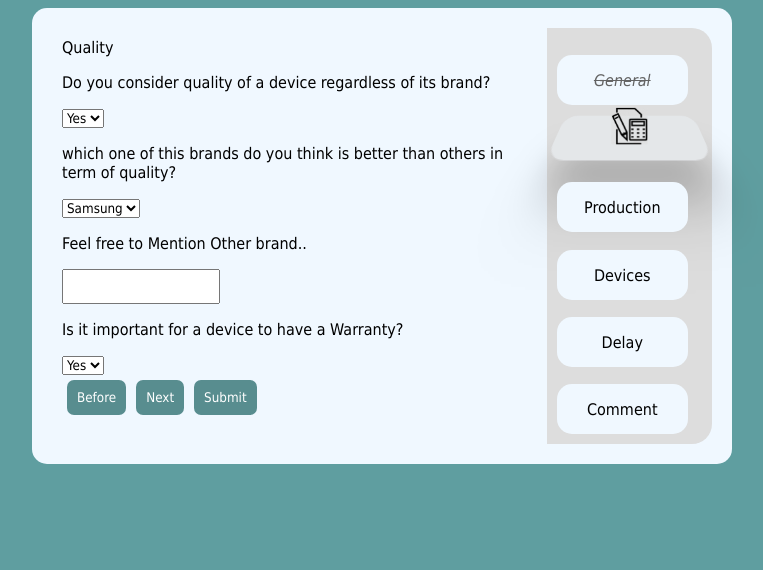
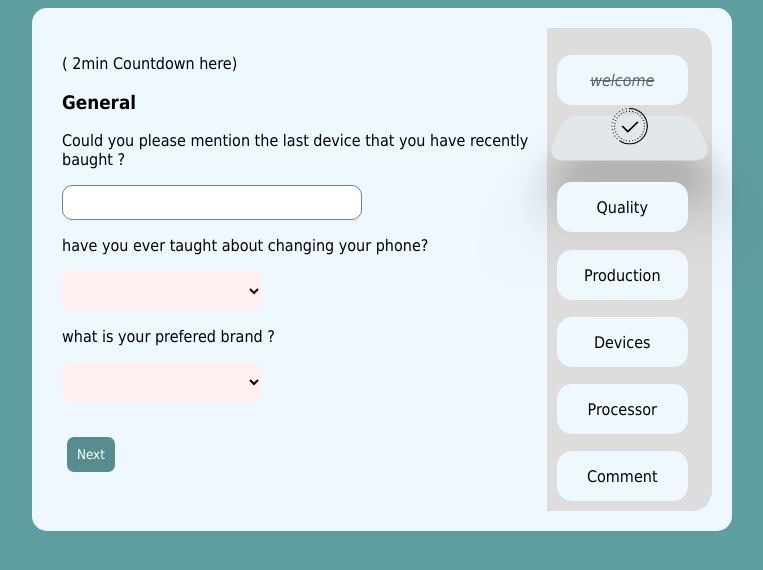
Before and after one commit to izadnia/poll-react, a React (Vite) app: page / in a window 1280 px wide. Both pictures are taken after a click on the button "Start". Shown: the top 570 px of the page, without its empty margins (258-1021 px from the left). Built offline with nearby package versions, Linux system fonts and the light colour scheme.

Commit message:
finished

```diff
--- a/src/components/PageQ.jsx
+++ b/src/components/PageQ.jsx
@@ -6,6 +6,27 @@ function PageQ(status) {
   useEffect(() => {}, [status]);
   return (
     <div className="container">
+
+      { status.props == -1 ? (
+          <div>
+            <h1>Welcome</h1>
+            <p>
+              We would like thank you for your time,our team were wondering if
+              you would be willing to answer a few questions that we have on a
+              particular topic.This test will take about<span style={{color:'darkred'}}> 2 minutes</span>. Your expertise
+              in this area would be invaluable to us and we would greatly appreciate
+              your insights.
+            </p>
+            <p>
+              We understand that you may have a busy schedule, so we completely
+              understand if you are unable to assist at this time. However, if
+              you are available, This would be grateful for the opportunity to
+              learn from you.
+            </p>
+            <p>Whenever you ever you were ready?!! Click Start button</p>
+          </div>
+        ) : null
+      }
       {Questions.QuestionQuery.map((data) => (
         <div
           key={data.id}
@@ -14,15 +35,18 @@ function PageQ(status) {
             "section " + (data.number == status.props ? "active" : null)
           }
         >
-          {data.title}
+          <h3>{data.title}</h3>
           {data.questions.map((q) => (
             <div key={q.question}>
               <p>{q.question}</p>
               {q.type == "text" ? (
-                <input></input>
+                <input id={q["Q-num"]}></input>
               ) : (
-                <select>
-                  {q.choices.map((choice) => (<option key={choice}>{choice}</option> ))}
+                <select id={q["Q-num"]}>
+                  <option selected> </option>
+                  {q.choices.map((choice) => (
+                    <option key={choice}>{choice}</option>
+                  ))}
                 </select>
               )}
             </div>
--- a/src/components/SidePage.jsx
+++ b/src/components/SidePage.jsx
@@ -4,6 +4,13 @@ import "./styles/side.css";
 function SlidePage(status) {
 
   let data =[{
+
+    'id':'-1',
+    'name':'welcome',
+    'src':'src/assets/progress.png',
+    'status':'null'
+  },{
+
     'id':'0',
     'name':'General',
     'src':'src/assets/progress.png',
@@ -25,7 +32,7 @@ function SlidePage(status) {
     'status':'null'
   },{
     'id':'4',
-    'name':'Delay',
+    'name':'Processor',
     'src':'src/assets/clock.png',
     'status':'null'
   },{
--- a/src/components/mainPage.jsx
+++ b/src/components/mainPage.jsx
@@ -1,33 +1,25 @@
 import React, { useEffect, useState } from "react";
-import PageQ from './PageQ';
+import PageQ from "./PageQ";
 import SlidePage from "./SidePage";
 import "./styles/main.css";
 
 function Main() {
-  let [status, setStatus] = useState(0);
+  let [status, setStatus] = useState(-1);
 
-  useEffect(() => {
-  }, [status]);
+
+  useEffect(() => {}, [status]);
 
   return (
     <div className="main">
       <div className="columns">
         <div className="questions">
+        <p>( 2min Countdown here)</p>
           <PageQ props={status} />
           <div className="controllers">
-            {status == 0 ? (
-              <div>
-                <button onClick={() => setStatus(1)}> Start </button>
-              </div>
-            ) :
-            <><div>
-                <button onClick={() => setStatus(status = status - 1)}> Before </button>
-              </div><div>
-                  <button onClick={() => setStatus(status = status + 1)} > Next </button>
-                </div><div>
-                  <button> Submit </button>
-                </div></>
-            }
+            {(status == -1) ? <button onClick={() => setTimeout(()=>{setStatus(0) },2000)}> Start </button> : null}
+            {( 0< status && status < 6 ) ? <button onClick={() => setStatus((status = status - 1))}>Before</button>:null}
+            { (-1 < status && status < 5) ? <button onClick={() => setStatus((status = status + 1))}>Next</button>: null}
+            {(status == 5) ? <button> Submit </button> : null}
           </div>
         </div>
         <div className="Slide">
--- a/src/components/styles/Pages.css
+++ b/src/components/styles/Pages.css
@@ -1,9 +1,32 @@
-.section{
-    display: none;
+.section {
+  display: none;
 }
-.active{
-    display: unset;
+.active {
+  display: unset;
 }
-input{
-    height: 35px;
+input {
+  width: 300px;
+  height: 35px;
+  padding: 15px;
+  border-radius: 10px;
+  font-size: 1rem;
+  border: none;
+  border: 1px solid slategrey;
 }
+input:focus {
+  border: 1px solid slategrey;
+  outline: 1px;
+}
+select {
+  border: 1px solid slategrey;
+  width: 200px;
+  height: 40px;
+  font-size: 1rem;
+  border: none;
+  border-radius: 10px;
+  background-color: rgb(255, 239, 239);
+  padding: 5px;
+  line-height: 2;
+  cursor: pointer;
+
+}
--- a/src/components/styles/main.css
+++ b/src/components/styles/main.css
@@ -26,6 +26,7 @@ body {
 }
 .controllers {
   display: flex;
+  margin-top: 30px;
 }
 button{
   margin: 5px;
--- a/src/services/data.json
+++ b/src/services/data.json
@@ -6,15 +6,18 @@
       "title": "General",
       "questions": [
         {
+          "Q-num": "0-1",
           "type": "text",
-          "question": "Could you please mention the last device that you baught ?"
+          "question": "Could you please mention the last device that you have recently baught ?"
         },
         {
+          "Q-num": "0-2",
           "type": "single",
           "question": "have you ever taught about changing your phone?",
           "choices": ["Yes", "No"]
         },
         {
+          "Q-num": "0-3",
           "type": "multi",
           "question": "what is your prefered brand ?",
           "choices": ["Samsung", "Apple", "Nokia", "Xiaomi", "Huawei"]
@@ -27,20 +30,24 @@
       "title": "Quality",
       "questions": [
         {
+          "Q-num": "1-1",
           "type": "single",
           "question": "Do you consider quality of a device regardless of its brand?",
           "choices": ["Yes", "No"]
         },
         {
+          "Q-num": "1-2",
           "type": "single",
           "question": "which one of this brands do you think is better than others in term of quality?",
           "choices": ["Samsung", "Apple", "Nokia", "Xiaomi", "Huawei"]
         },
         {
+          "Q-num": "1-3",
           "type": "text",
           "question": "Feel free to Mention Other brand.."
         },
         {
+          "Q-num": "1-4",
           "type": "single",
           "question": "Is it important for a device to have a Warranty?",
           "choices": ["Yes", "No"]
@@ -53,21 +60,24 @@
       "title": "Production",
       "questions": [
         {
+          "Q-num": "2-1",
           "type": "text",
           "question": "Could you please mention the device that you are using now ?"
         },
         {
+          "Q-num": "2-2",
           "type": "single",
           "question": "which one of this brands are using?",
           "choices": ["Samsung", "Apple", "Nokia", "Xiaomi", "Huawei"]
         },
-
         {
+          "Q-num": "2-3",
           "type": "single",
           "question": "are you satisfied with your current device?",
           "choices": ["Yes", "No"]
         },
         {
+          "Q-num": "2-4",
           "type": "text",
           "question": "if No why?"
         }
@@ -79,23 +89,63 @@
       "title": "Devices",
       "questions": [
         {
+          "Q-num": "3-1",
           "type": "text",
           "question": "Could you please mention the device that you are using now ?"
         },
         {
+          "Q-num": "3-2",
           "type": "single",
           "question": "which one of this brands are using?",
           "choices": ["Samsung", "Apple", "Nokia", "Xiaomi", "Huawei"]
         },
-
         {
+          "Q-num": "3-3",
           "type": "single",
           "question": "are you satisfied with your current device?",
           "choices": ["Yes", "No"]
         },
         {
+          "Q-num": "3-4",
           "type": "text",
           "question": "if No why?"
+        }
+      ]
+    },
+    {
+      "id": "devices",
+      "number": "4",
+      "title": "Devices",
+      "questions": [
+        {
+          "Q-num": "4-1",
+          "type": "single",
+          "question": "Do you consider the CPU of a device when you are buying ?",
+          "choices": ["Yes", "No"]
+        },
+        {
+          "Q-num": "4-2",
+          "type": "single",
+          "question": "Have you ever experienced lagging with your phone ?",
+          "choices": ["Yes", "No"]
+        },
+        {
+          "Q-num": "4-3",
+          "type": "single",
+          "question": "are you satisfied with your current device's CPU?",
+          "choices": ["Yes", "No"]
+        }
+      ]
+    },
+    {
+      "id": "Finish",
+      "number": "5",
+      "title": "Thank you",
+      "questions": [
+        {
+          "Q-num": "5-1",
+          "type": "text",
+          "question": "About to Finish. we would like to Thank yo for you time, if you think you need to leave a comment about the topic please let us know.. :)"
         }
       ]
     }
```
Also changed, not shown: src/components/Question.jsx (deleted).
